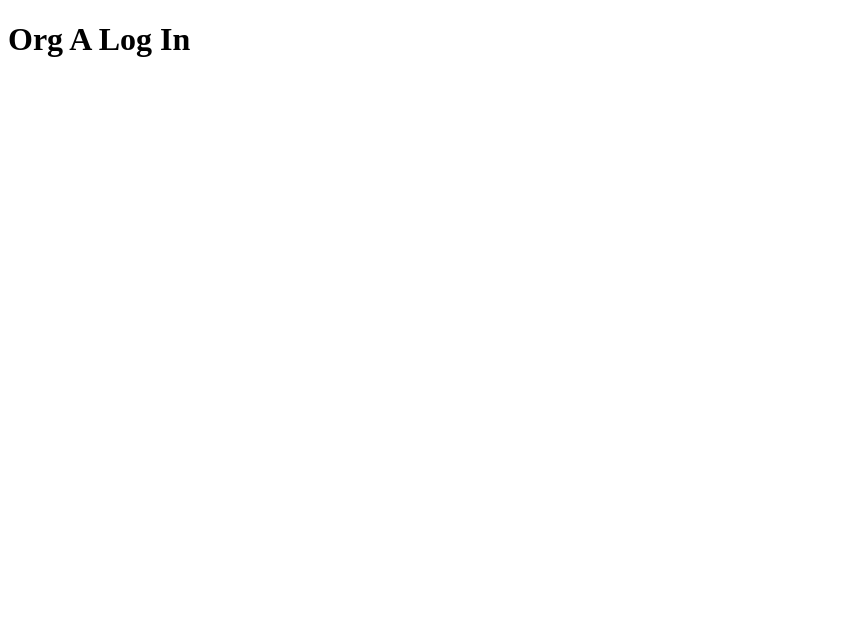
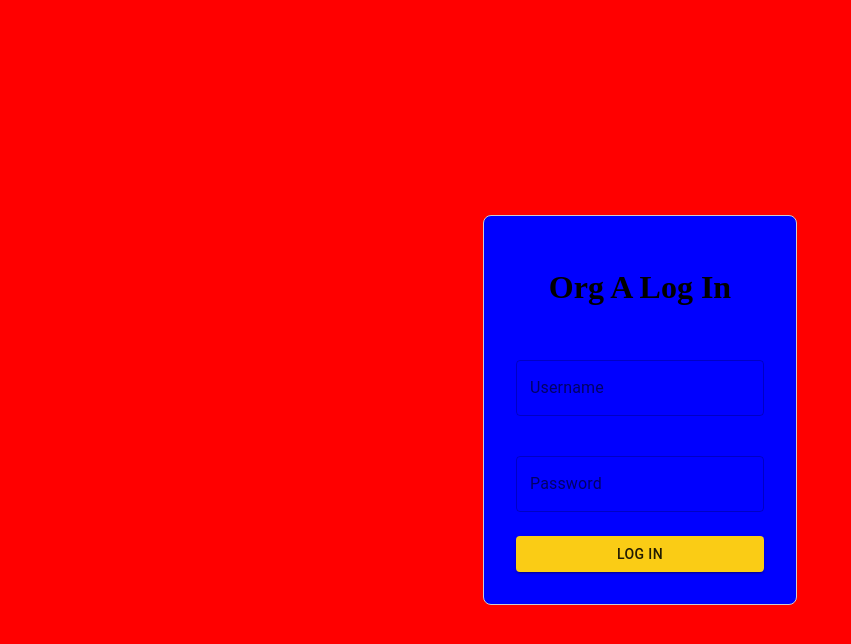
Before and after one commit to BYTEMAGUSCO/reporting-tool, a React (Vite) app: page /login/LogInOrgA in a window 1280 px wide. Shown: the top 644 px of the page, without its empty margins (0-851 px from the left). Built offline with nearby package versions, Linux system fonts and the light colour scheme.

Commit message:
Added Log In form and Layout styling

```diff
--- a/src/index.css
+++ b/src/index.css
@@ -0,0 +1,5 @@
+html, body, #root {
+  height: 100%;
+  margin: 0;
+  padding: 0;
+}
--- a/src/main.jsx
+++ b/src/main.jsx
@@ -5,6 +5,7 @@ import { ThemeProvider } from '@mui/material/styles';
 
 import theme from './theme';
 import App from './App.jsx'
+import './index.css';
 
 createRoot(document.getElementById('root')).render(
   <StrictMode>
--- a/src/pages/MainMenu.jsx
+++ b/src/pages/MainMenu.jsx
@@ -5,16 +5,17 @@ import '../styles/MainStyles.css';
 const MainMenu = () =>{
     const navigate = useNavigate();
     return (
-        <div>
-            <span><h1>Main Menu</h1></span>
-            <div className="generic-centered-container">
-                <Button variant="contained" onClick={() => navigate('/login/LogInOrgA')}>
+        <div className="generic-centered-container">
+            <div className="form-box">
+                <h1 className="title-center">Main Menu</h1>
+                <Button variant="contained" fullWidth onClick={() => navigate('/login/LogInOrgA')}>
                     Login as Org A
                 </Button>
-                <Button variant="outlined" onClick={() => navigate('/login/LogInOrgB')}>
+                <Button variant="outlined" fullWidth onClick={() => navigate('/login/LogInOrgB')}>
                     Login as Org B
                 </Button>
             </div>
+
         </div>
     );
 };
--- a/src/pages/login/LogInOrgA.jsx
+++ b/src/pages/login/LogInOrgA.jsx
@@ -1,9 +1,16 @@
-const LogInOrgA = () =>{
+import { TextField, Button } from '@mui/material';
+
+const LogInOrgA = () => {
     return (
-        <div>
-            <h1>Org A Log In</h1>
-
+        <div className="generic-centered-container">
+            <div className="form-box">
+                <h1 className="title-center">Org A Log In</h1>
+                <TextField label="Username" variant="outlined" fullWidth margin="normal" />
+                <TextField label="Password" type="password" variant="outlined" fullWidth margin="normal" />
+                <Button variant="contained" fullWidth>Log In</Button>
+            </div>
         </div>
     );
 };
-export default LogInOrgA
+
+export default LogInOrgA;
--- a/src/pages/login/LogInOrgB.jsx
+++ b/src/pages/login/LogInOrgB.jsx
@@ -1,9 +1,16 @@
-const LogInOrgB = () =>{
+import { TextField, Button } from '@mui/material';
+
+const LogInOrgB = () => {
     return (
-        <div>
-            <h1>Org B Log In</h1>
-
+        <div className="generic-centered-container">
+            <div className="form-box">
+                <h1 className="title-center">Org B Log In</h1>
+                <TextField label="Username" variant="outlined" fullWidth margin="normal" />
+                <TextField label="Password" type="password" variant="outlined" fullWidth margin="normal" />
+                <Button variant="contained" fullWidth>Log In</Button>
+            </div>
         </div>
     );
 };
-export default LogInOrgB
+
+export default LogInOrgB;
--- a/src/styles/MainStyles.css
+++ b/src/styles/MainStyles.css
@@ -1,10 +1,24 @@
-.generic-centered-container {
+.generic-centered-container { /*This is a full screen container that centers all elements inside it*/
   display: flex;
   flex-direction: row;
   align-items: center;
   justify-content: center;
   padding:10px;
+  height: 100vh;
+  gap: 1rem;
+  background-color:red;
 }
-span{
-    text-align:center;
+
+.form-box { /*A generic style for the form box, reuse as much as possible*/
+  display: flex;
+  flex-direction: column;
+  gap: 1rem;
+  padding: 2rem;
+  border: 1px solid #ccc;
+  border-radius: 8px;
+  background-color:blue;
 }
+
+.title-center {/*generic style of centering texts*/
+  text-align: center;
+}
```
